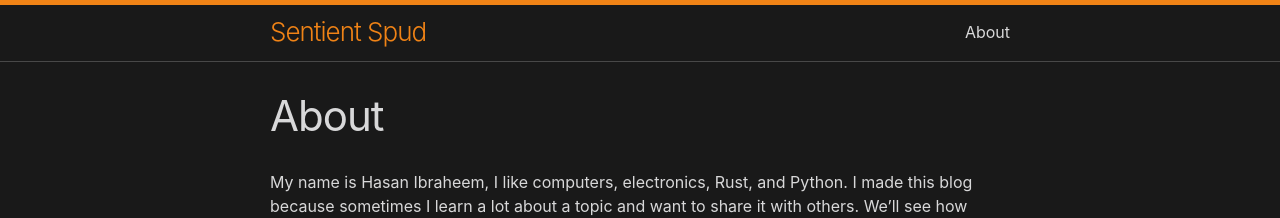
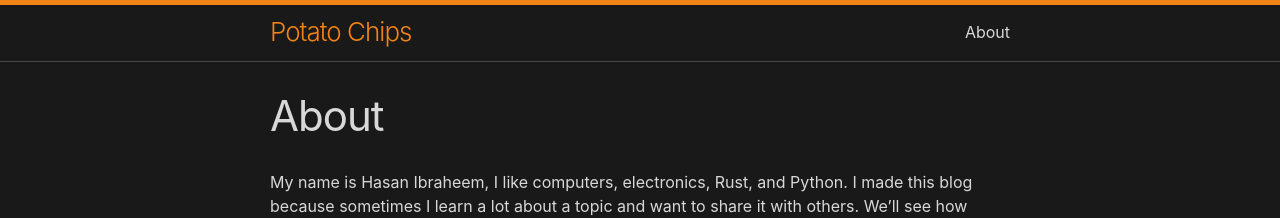
Before and after one commit to JuanPotato/juanpotato.github.io, a Jekyll site: the page built from about.md, in a window 1280 px wide. Shown: the top 218 px of the page. Built offline with Jekyll 4.4.1, drawn with Linux system fonts in a browser that asks for light colours.

Commit message:
Rename to Potato Chips

```diff
--- a/_config.yml
+++ b/_config.yml
@@ -1,4 +1,4 @@
-title: Sentient Spud
+title: Potato Chips
 
 author:
   name: Hasan Ibraheem
```
